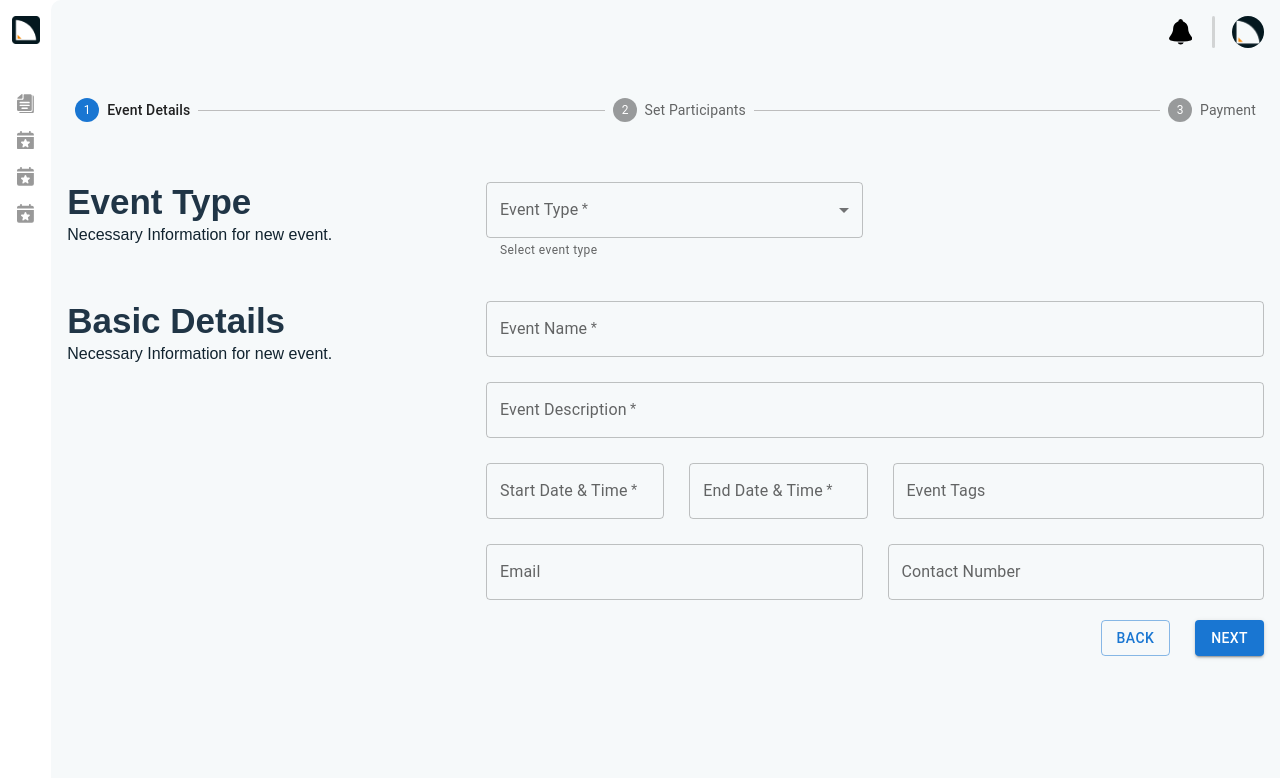
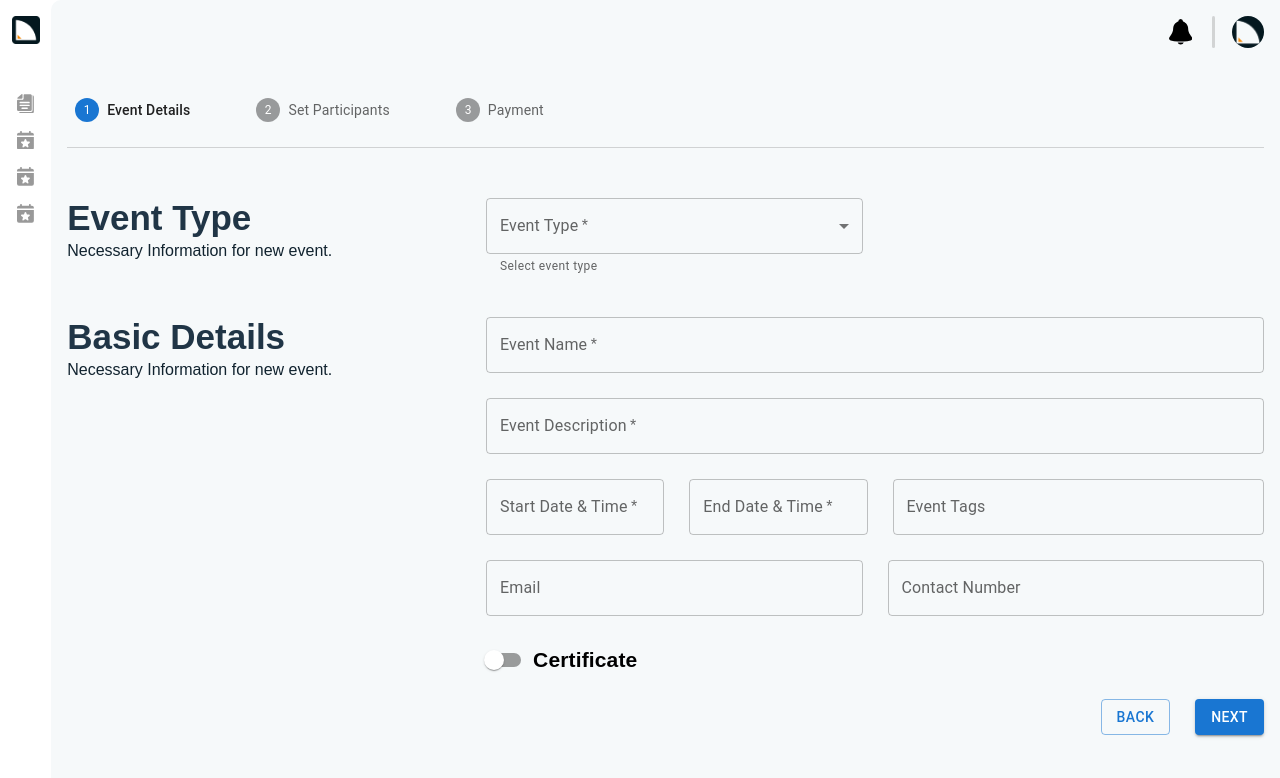
Before and after one commit to Chrystarin/iCertify, a React (Create React App) app in the folder client/: page /Admin/Event/Create in a window 1280 px wide. Shown: the top 778 px of the page. Built offline with nearby package versions, Linux system fonts and the light colour scheme.

Commit message:
Update Event Create form 1

```diff
--- a/client/src/Assets/Styles/Page/style-EventCreate.scss
+++ b/client/src/Assets/Styles/Page/style-EventCreate.scss
@@ -1,7 +1,24 @@
 #Create_Event{
-    #Holder_Stepper{
-        padding-bottom: 10px;
+    #Stepper{
+        border-bottom: 1px solid rgba(0, 0, 0, 0.158);
+        padding-bottom: 25px;
         margin-bottom: 50px;
+
+        #Holder_Stepper{
+            width: 50%;
+
+            .MuiStepConnector-lineHorizontal{
+                width: 0;
+            }
+            .css-j5w0w9-MuiStepConnector-root{
+                -webkit-flex: none;
+            }
+            .css-m5vj9m-MuiStepper-root{
+                gap: 25px;
+
+            }
+
+        }
     }
     form{
         display: grid;
--- a/client/src/Components/DateTime_Picker.js
+++ b/client/src/Components/DateTime_Picker.js
@@ -5,16 +5,16 @@ import { AdapterDayjs } from '@mui/x-date-pickers/AdapterDayjs';
 import { DateTimePicker } from '@mui/x-date-pickers/DateTimePicker';
 
 function DateTime_Picker(props) {
-  const [DateTime, setDateTime] = useState(null);
-  const handleChange = (newValue) => {
-    setDateTime(newValue);
-  };
+  // const [DateTime, setDateTime] = useState(null);
+  // const handleChange = (newValue) => {
+  //   setDateTime(newValue);
+  // };
   return (
     <LocalizationProvider dateAdapter={AdapterDayjs}>
       <DateTimePicker
         label={props.Label}
-        value={DateTime}
-        onChange={handleChange}
+        value={props.Value}
+        onChange={props.HandleChange}
         renderInput={(params) => <TextField required {...params} />}
       />
     </LocalizationProvider>
--- a/client/src/Components/Tags.js
+++ b/client/src/Components/Tags.js
@@ -4,7 +4,6 @@ import Autocomplete from '@mui/material/Autocomplete';
 import TextField from '@mui/material/TextField';
 
 function Tags(props) {
-    const [Tags, setTags] = useState();
     return (
         <Autocomplete
             multiple
@@ -17,7 +16,9 @@ function Tags(props) {
                 <Chip variant="filled" label={option} {...getTagProps({ index })} />
             ))
             }
-            onChange={(option, index) => setTags(index)}
+            onChange={
+                props.HandleChange
+            }
             renderInput={(params) => (
             <TextField
                 {...params}
--- a/client/src/Layouts/Event/Admin/EventCreate.js
+++ b/client/src/Layouts/Event/Admin/EventCreate.js
@@ -6,7 +6,8 @@ import '../../../Assets/Styles/Page/style-EventCreate.scss'
 import Stepper from '@mui/material/Stepper';
 import Step from '@mui/material/Step';
 import StepLabel from '@mui/material/StepLabel';
-
+import FormControlLabel from '@mui/material/FormControlLabel';
+import Switch from '@mui/material/Switch'
 
 import Button from '@mui/material/Button'
 import TextField from '@mui/material/TextField';
@@ -22,7 +23,7 @@ import FormHelperText from '@mui/material/FormHelperText';
 //datePicker
 import DatePicker from '../../../Components/DateTime_Picker';
 
-
+// Tags
 import Tags from '../../../Components/Tags.js'
 
 export default function EventCreate() {
@@ -39,7 +40,6 @@ export default function EventCreate() {
             setActiveStep(activeStep-1);
         }
     }
-
 
     // Event type
 
@@ -62,7 +62,38 @@ export default function EventCreate() {
     // End
 
 
+    // Get input of forms
+        // Start Date
+    const [StartDateTimeVal, setStartDateVal] = useState(null);
+    const [EndDateTimeVal, setEndDateVal] = useState(null);
+    let TagsVal = [];
+    const [CertificateVal, setCertificateVal] = useState(false);
+
+    const StartDateTimeHandleChange = (newValueStart) => {
+        setStartDateVal(newValueStart);
+    };
+
+    const EndDateTimeHandleChange = (newValueEnd) => {
+        setEndDateVal(newValueEnd);
+    };
+
+    function TagsValHandleChange(option, index){
+        TagsVal = index;
+        console.log(TagsVal);
+    }
     const PredefinedTags = [ "Computer","Technology", "Blockchain", "Entertainment","UserInterface","UserExperience"];
+
+
+    function CertificateValHandleChange(){
+        setCertificateVal(!CertificateVal);
+    }
+
+
+
+
+
+
+
 
     // +================================================================================
 
@@ -176,13 +207,21 @@ export default function EventCreate() {
                             <TextField id="outlined-search" label="Event Name" type="text" required />
                             <TextField id="outlined-search" label="Event Description" type="text" required multiline/>
                             <div className='Wrapper_2_1_Inputs'>
-                                <DatePicker Label="Start Date & Time"/>
-                                <DatePicker Label="End Date & Time"/>
-                                <Tags PredefinedTags={PredefinedTags} />
+                                <DatePicker Label="Start Date & Time" Value={StartDateTimeVal} HandleChange={StartDateTimeHandleChange}/>
+                                <DatePicker Label="End Date & Time" Value={EndDateTimeVal} HandleChange={EndDateTimeHandleChange}/>
+                                <Tags PredefinedTags={PredefinedTags} HandleChange={TagsValHandleChange}/>
                             </div>
                             <div className="Wrapper_2_Inputs">
                                 <TextField id="outlined-search" label="Email" type="email"/>
                                 <TextField id="outlined-search" label="Contact Number" type="tel"/>
+                            </div>
+                            <div >
+                                <FormControlLabel
+                                    control={
+                                    <Switch checked={CertificateVal} onChange={CertificateValHandleChange} name="Certificate" />
+                                    }
+                                    label= {<h5>Certificate</h5>}
+                                />
                             </div>
                         </div>
                     </div>
@@ -205,6 +244,7 @@ export default function EventCreate() {
     return (
 
         <section id='Create_Event'>
+            <div id="Stepper">
                 <div id="Holder_Stepper">
                     <Stepper activeStep={activeStep}>
                         <Step>
@@ -218,6 +258,7 @@ export default function EventCreate() {
                         </Step>
                     </Stepper>
                 </div>
+            </div>
 
             <VIEWFORM />
 
```
Also changed, not shown: client/src/Layouts/Event/Admin/EventCreate copy.js (+0 -13 lines). Lines whose indentation alone changed are shown as unchanged.
